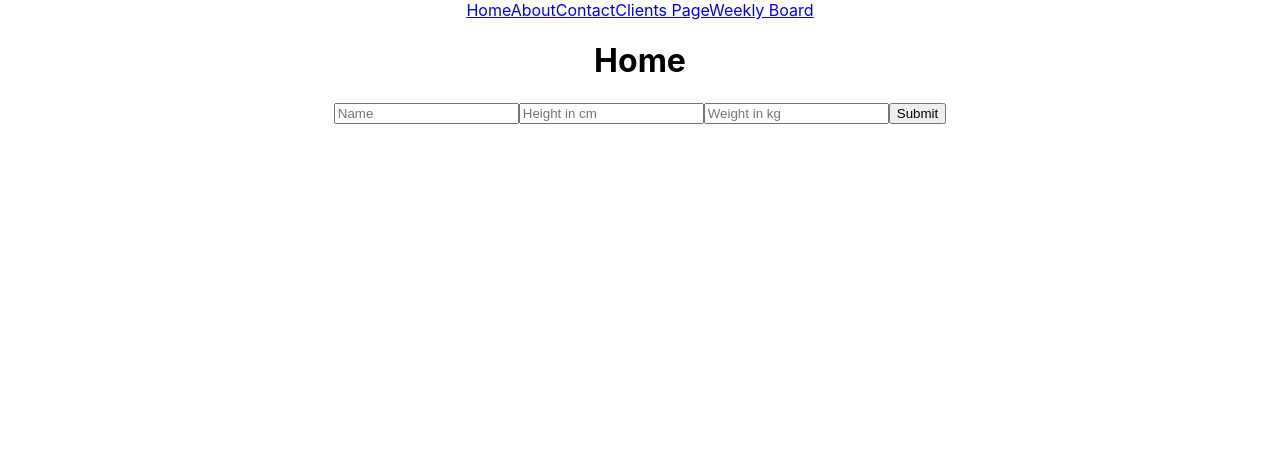
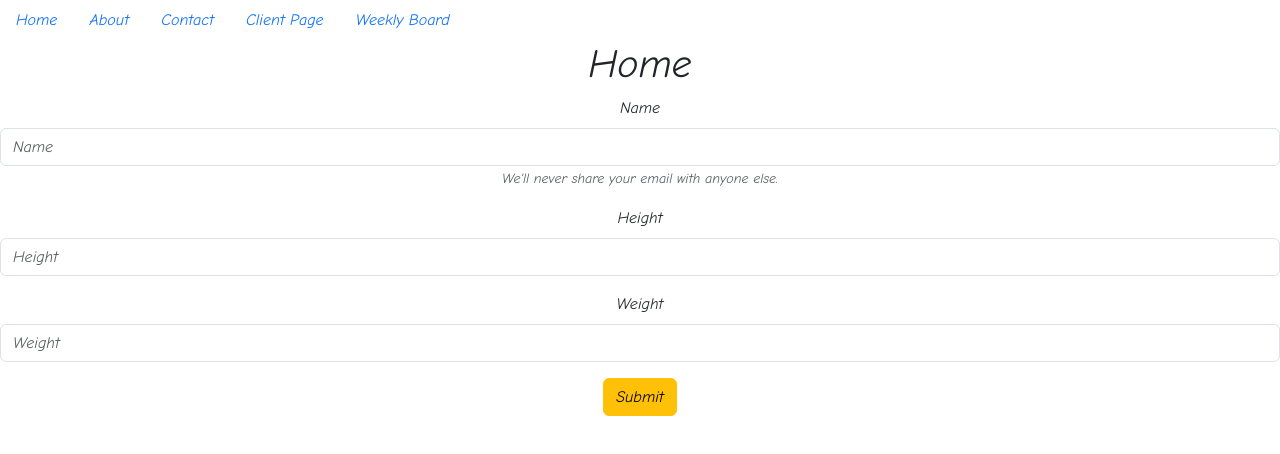
Before and after one commit to ceyhungulbas/x-final-board-project, a React (Create React App) app: page / in a window 1280 px wide. Shown: the top 454 px of the page. Built offline with nearby package versions, Linux system fonts and the light colour scheme.

Commit message:
16072021Duzenleme

```diff
--- a/public/index.html
+++ b/public/index.html
@@ -9,6 +9,9 @@
       name="description"
       content="Web site created using create-react-app"
     />
+    <link rel="preconnect" href="https://fonts.googleapis.com">
+    <link rel="preconnect" href="https://fonts.gstatic.com" crossorigin>
+    <link href="https://fonts.googleapis.com/css2?family=Comic+Neue:ital@1&display=swap" rel="stylesheet">
     <link rel="apple-touch-icon" href="%PUBLIC_URL%/logo192.png" />
     <!--
       manifest.json provides metadata used when your web app is installed on a
--- a/src/App.css
+++ b/src/App.css
@@ -1,5 +1,6 @@
 .App {
   text-align: center;
+  font-family: 'Comic Neue', cursive;
 }
 
 .App-logo {
@@ -37,11 +38,7 @@
   }
 }
 
-/* #daysDiv{
-  display: "flex";
-	flex-direction: "row";
-	flex-wrap: "nowrap";
-	justify-content: "flex-start";
-	align-items: "stretch";
-	align-content: "stretch"
-} */
+.days{
+  /* margin gelebilir ustten */
+  padding: 0 2% 0 2%;
+}
--- a/src/App.js
+++ b/src/App.js
@@ -3,9 +3,11 @@ import './App.css';
 import Home from "./components/Home"
 import About from "./components/About"
 import Contact from "./components/Contact"
-import Nav from "./components/Nav"
+import NavBar from "./components/NavBar"
 import WeeklyBoard from "./components/WeeklyBoard"
 import ClientsPage from './components/ClientsPage';
+import 'bootstrap/dist/css/bootstrap.min.css';
+//Maybe gonna change
 
 import {
   BrowserRouter as Router,
@@ -18,7 +20,7 @@ function App() {
   return (
     <div className="App">
     <Router>
-      <Route path="/" component={Nav} />
+      <Route path="/" component={NavBar} />
       <Route exact path="/" component={Home} />
       <Route exact path="/contact" component={Contact} />
       <Route exact path="/about" component={About} />
--- a/src/components/ClientsPage.js
+++ b/src/components/ClientsPage.js
@@ -4,6 +4,8 @@ import db from "../firebaseConfig";
 import {
   Link
 } from "react-router-dom";
+import {Easel} from "react-bootstrap-icons";
+import Button from 'react-bootstrap/Button'
 
 
 const ClientsPage = () => {
@@ -30,24 +32,43 @@ const ClientsPage = () => {
   }, []);
 
 console.log("users: ", users)
-  // https://github.com/KaterinaLupacheva/react-sorting-with-dropdown/blob/master/src/App.js
-  // https://dev.to/ramonak/react-how-to-dynamically-sort-an-array-of-objects-using-the-dropdown-with-react-hooks-195p
 
-  // const [data, setData] = useState(users);
-  // const [sortType, setSortType] = useState('name');
-  // useEffect(() => {
-  //   const sortArray = type => {
-  //     const types = {
-  //       name: 'name',
-  //       bmi: 'bmi',
-  //     };
-  //     const sortProperty = types[type];
-  //     const sorted = [...bands].sort((a, b) => b[sortProperty] - a[sortProperty]);
-  //     setData(sorted);
-  //   };
+// https://github.com/KaterinaLupacheva/react-sorting-with-dropdown/blob/master/src/App.js
 
-  //   sortArray(sortType);
-  // }, [sortType]);
+    const [data, setData] = useState([]);
+    const [sortType, setSortType] = useState('name');
+
+    // // // //  A Plan
+    useEffect(() =>{
+      if(users !== []){
+        console.log("triggered!")
+      const sortArray = type => {
+        const types = {
+          name: 'name',
+          weight: 'weight',
+          height: 'height',
+        };
+        const sortProperty = types[type]
+        const sorted = [...users].sort((a, b) => b[sortProperty] - a[sortProperty]);
+        console.log("sorted: ", sorted)
+        console.log("sortProperty: ", sortProperty)
+        setData(sorted)
+      }
+      sortArray(sortType)}
+    },[sortType])
+
+    // // // //  B Plan
+    // const sortArray = type => {
+    //     const types = {
+    //       name: 'name',
+    //       weight: 'weight',
+    //     };
+    //   const sortProperty = types[type];
+    //   const sorted = [...users].sort((a, b) => b[sortProperty] - a[sortProperty]);
+    //   console.log("sorted: ", sorted)
+    //   console.log("sortProperty: ", sortProperty)
+    //   setData(sorted);
+    // };
 
 
   return (
@@ -55,10 +76,12 @@ console.log("users: ", users)
       <div>
         <h1>Clients List</h1>
 
-        {/* <select onChange={(e) => setSortType(e.target.value)}>
+        <select onChange={(e) => setSortType(e.target.value)}>
+        {/* <select onChange={(e) => sortArray(e.target.value)}>  */}
           <option value="name">Name</option>
-          <option value="bmi">BMI</option>
-        </select> */}
+          <option value="weight">Weight</option>
+          <option value="height">Height</option>
+        </select>
 
 
 
@@ -95,13 +118,14 @@ console.log("users: ", users)
             <br />
             <span>BMI: {bmi}</span>
             <br />
-            {/* <button onClick={navigateToBoard}>Go to Weekly Board</button> */}
-            <button onClick={editClient}>Edit Client</button>
-            <button onClick={removeClient}>Good Bye Client</button>
-            <button><Link to={`/weeklyBoard/${user.id}`}>Select Client</Link></button>
+            <div >
+              <Link className="m-1" to={`/weeklyBoard/${user.id}`}><Easel color="green" size={35} /></Link>
+              <Button className="m-1" variant="outline-warning" onClick={editClient}>Edit Client</Button>
+              <Button className="m-1" variant="outline-danger" onClick={removeClient}>Good Bye Client</Button>
+            </div>
             <br />
             <br />
-          </div>
+        </div>
         );
       })}
       </div>
--- a/src/components/Home.js
+++ b/src/components/Home.js
@@ -2,9 +2,9 @@ import React from "react";
 import { useState} from "react";
 // You will be able to use this, when you paste your firestore configs inside the firebaseConfig.js file
 import db from "../firebaseConfig";
-
+import Form from 'react-bootstrap/Form';
+import Button from 'react-bootstrap/Button'
 export const Home = () => {
-
   const handleSubmit = (e) => {
     e.preventDefault();
     // Adding a new doc to the collection
@@ -16,46 +16,56 @@ export const Home = () => {
     setName("")
     setHeight("")
     setWeight("")
-    // Buradan id'yi alip urlye ekleyip weeklyboard'a gidecek
   };
-
-
   const [name, setName] = useState("")
   const [height, setHeight] = useState("")
   const [weight, setWeight] = useState("")
-
-
-
   return (
   <div>
     <h1>Home</h1>
-    <form onSubmit={handleSubmit}>
-        <input
+    <Form onSubmit={handleSubmit}>
+    <Form.Group className="mb-3" controlId="formBasicEmail">
+    <Form.Label>Name</Form.Label>
+    <Form.Control type="text" placeholder="Name" onChange = {(e) => setName(e.target.value)} />
+    <Form.Text className="text-muted">
+      We'll never share your email with anyone else.
+    </Form.Text>
+  </Form.Group>
+        {/* <input
           type="text"
           name="name"
           placeholder="Name"
           value={name}
           onChange = {(e) => setName(e.target.value)}
-        />
-        <input
+        required/> */}
+        <Form.Group className="mb-3" controlId="formBasicPassword">
+         <Form.Label>Height</Form.Label>
+         <Form.Control type="text" placeholder="Height" onChange={(e) => setHeight(e.target.value)} />
+        </Form.Group>
+        {/* <input
           type="text"
           name="height"
-          placeholder="Height in cm"
+          placeholder="Height"
           value={height}
           onChange={(e) => setHeight(e.target.value)}
-        />
-        <input
+        required/> */}
+        <Form.Group className="mb-3" controlId="formBasicPassword">
+         <Form.Label>Weight</Form.Label>
+         <Form.Control type="text" placeholder="Weight" onChange={(e) => setWeight(e.target.value)} />
+        </Form.Group>
+        <Button variant="warning" type="submit">
+          Submit
+        </Button>
+        {/* <input
           type="text"
           name="weight"
-          placeholder="Weight in kg"
+          placeholder="Weight"
           value={weight}
           onChange={(e) => setWeight(e.target.value)}
-        />
-        <button type="submit">Submit</button>
-      </form>
-
+        required/>
+        <button type="submit">Submit</button> */}
+      </Form>
   </div>
   );
   };
-
 export default Home;
--- /dev/null
+++ b/src/components/NavBar.js
@@ -0,0 +1,27 @@
+import React from "react";
+import { Link } from "react-router-dom";
+import Nav from 'react-bootstrap/Nav';
+
+export const NavBar = () => {
+  return (
+    <Nav  variant="pills" defaultActiveKey="/home" as="ul">
+      <Nav.Item as="li">
+        <Nav.Link href="/">Home</Nav.Link>
+      </Nav.Item>
+      <Nav.Item as="li">
+        <Nav.Link href="/about">About</Nav.Link>
+      </Nav.Item>
+      <Nav.Item as="li">
+        <Nav.Link href="/contact">Contact</Nav.Link>
+      </Nav.Item>
+      <Nav.Item as="li">
+        <Nav.Link href="/clientspage">Client Page</Nav.Link>
+      </Nav.Item>
+      <Nav.Item as="li">
+        <Nav.Link href="/weeklyboard">Weekly Board</Nav.Link>
+      </Nav.Item>
+    </Nav>
+  );
+};
+
+export default NavBar;
--- a/src/components/WeeklyBoard.js
+++ b/src/components/WeeklyBoard.js
@@ -9,6 +9,7 @@ import db from "../firebaseConfig";
 
 
 const WeeklyBoard = () => {
+
   let {id} = useParams()
   // console.log("id: ", id)
 
@@ -117,22 +118,16 @@ useEffect(() => {
   fetchExerciseFunc();
 }, []);
 
+const daysDivStyling = {
+  display: "flex",
+  flexDirection: "row",
+  justifyContent: "center",
+  alignItems: "baseline",
+  alignContent: "stretch",
+  marginTop: "20px",
+}
 
 
-
-// const LiTagData = () => {
-//   let data = Object.values(allExercises)
-//   const listData = data.map((d) => <li key={d.name}>{d.name}</li>)
-//   return listData
-// }
-
-// {allExercises.map((item) => (
-//   <span id={item.id}>
-//     {Object.values(item).map((val) => (
-//       <span>{val}</span>
-//     ))}
-//   </span>
-// ))}
 
 
 return (
@@ -161,63 +156,23 @@ return (
       </select>
       <input type="submit" onClick = {handleSubmit} />
     </form>
-    <div id="daysDiv">
+    <div id="daysDiv" style={daysDivStyling}>
       {Object.keys(allExercises).map((key) => {
+        console.log(allExercises[key])
         return <div className="days">
-          <h1>{key}</h1>
+          <h3>{key}</h3>
+          {/* EDIT REMOVE EKLENECEK TEK HARFLI BUTTONLARLA MSUTAFAYA SOR */}
+          {allExercises[key].map((val) => (
           <p>
-
+            {val}
+            {/* <button onClick={finishedExercise}>✓</button>
+            <button onClick={editExercise}>E</button>
+            <button onClick={removeExercise}>X</button> */}
           </p>
-
+          ))}
         </div>
       })}
 
-      {/* <table>
-        <tr>
-          {Object.keys(allExercises).map((key) => {
-            return <th>{key}</th>
-          })}
-        </tr>
-        {allExercises.map((item) => (
-          <tr key={item.id}>
-            {Object.values(item).map((val) => (
-              <td>{val}</td>
-            ))}
-          </tr>
-        ))}
-      </table> */}
-      {/* <tr>
-        <th>Monday</th>
-        <th>Tuesday</th>
-        <th>Wednesday</th>
-        <th>Thursday</th>
-        <th>Friday</th>
-        <th>Saturday</th>
-        <th>Sunday</th>
-      </tr>
-      <tr>
-        <td>
-          {allExercises.Monday}
-        </td>
-        <td>
-          {allExercises.Tuesday}
-        </td>
-        <td>
-          {allExercises.Wednesday}
-        </td>
-        <td>
-          {allExercises.Thursday}
-        </td>
-        <td>
-          {allExercises.Friday}
-        </td>
-        <td>
-          {allExercises.Saturday}
-        </td>
-        <td>
-          {allExercises.Sunday}
-        </td>
-      </tr> */}
     </div>
   </>
   )
```
